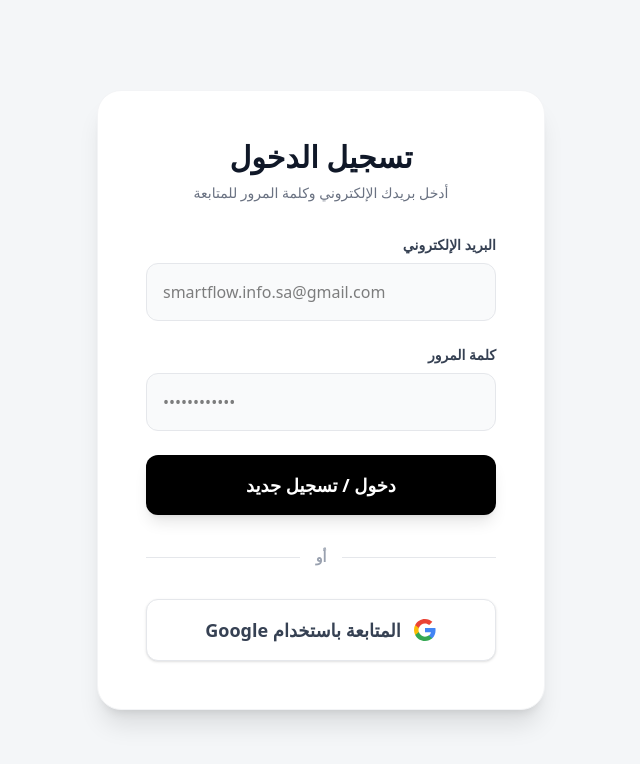
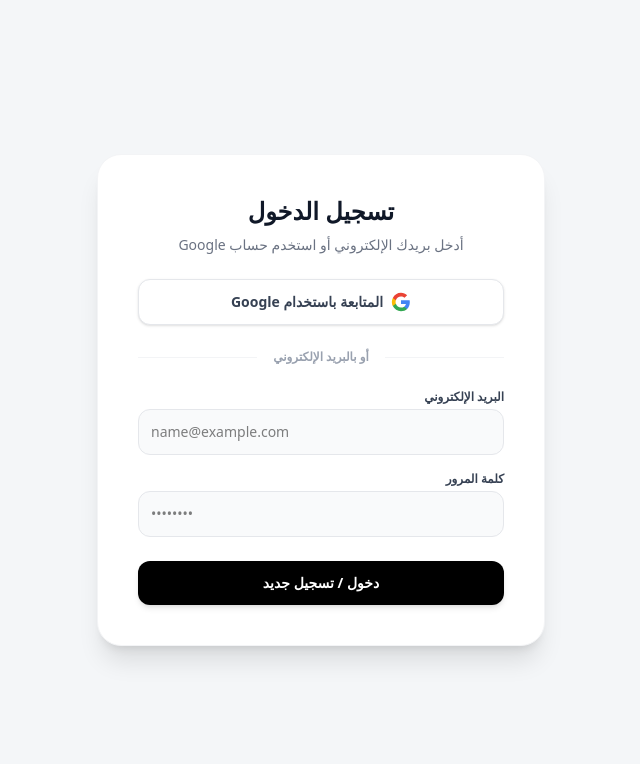
Before and after one commit to smartflowinfosa-sys/valet-saas., a Next.js app: page /login in a window 1280 px wide. Shown: the top 764 px of the page, without its empty margins (319-959 px from the left). Built offline with nearby package versions, Linux system fonts and the light colour scheme; no server answers.

Commit message:
Fix Super Admin routing block, add admin sidebar, and move Google button to top

```diff
--- a/src/app/(auth)/login/page.tsx
+++ b/src/app/(auth)/login/page.tsx
@@ -13,24 +13,15 @@
   const router = useRouter();
   const supabase = createClient();
 
-  // 1. الدخول أو التسجيل عبر الإيميل وكلمة المرور
   const handleEmailAuth = async (e: React.FormEvent) => {
     e.preventDefault();
     setLoading(true);
     setMessage({ type: '', text: '' });
 
-    // محاولة تسجيل الدخول أولاً
-    const { data: signInData, error: signInError } = await supabase.auth.signInWithPassword({
-      email,
-      password
-    });
+    const { data: signInData, error: signInError } = await supabase.auth.signInWithPassword({ email, password });
 
     if (signInError && signInError.message.includes('Invalid login credentials')) {
-      // إذا لم ينجح الدخول، نحاول إنشاء حساب جديد
-      const { data: signUpData, error: signUpError } = await supabase.auth.signUp({
-        email,
-        password
-      });
+      const { data: signUpData, error: signUpError } = await supabase.auth.signUp({ email, password });
 
       if (signUpError) {
         if (signUpError.message.includes('User already registered')) {
@@ -39,36 +30,25 @@
           setMessage({ type: 'error', text: signUpError.message });
         }
       } else {
-        // ✨ نجاح التسجيل لأول مرة
         setMessage({ type: 'success', text: 'تم التسجيل بانتظار تفعيل الحساب وتصل رسالة عالايميل بذلك' });
       }
     } else if (signInError) {
       setMessage({ type: 'error', text: 'حدث خطأ غير متوقع، حاول مرة أخرى.' });
     } else {
-      // ✨ نجاح تسجيل الدخول
       setMessage({ type: 'success', text: 'تم الدخول بنجاح! جاري التوجيه...' });
-
-      // التوجيه الذكي للمالك أو التاجر (شملت الكلمتين لتجنب أي خطأ إملائي)
       const isAdmin = email.toLowerCase() === 'samrtflow.info.sa@gmail.com' || email.toLowerCase() === 'smartflow.info.sa@gmail.com';
-      if (isAdmin) {
-        router.push('/dashboard/admin');
-      } else {
-        router.push('/dashboard');
-      }
+      router.push(isAdmin ? '/dashboard/admin' : '/dashboard');
     }
     setLoading(false);
   };
 
-  // 2. الدخول بواسطة جوجل (Google OAuth)
   const handleGoogleLogin = async () => {
     setGoogleLoading(true);
     setMessage({ type: '', text: '' });
 
     const { error } = await supabase.auth.signInWithOAuth({
       provider: 'google',
-      options: {
-        redirectTo: `${window.location.origin}/dashboard`,
-      },
+      options: { redirectTo: `${window.location.origin}/dashboard` },
     });
 
     if (error) {
@@ -79,66 +59,26 @@
 
   return (
     <div className="min-h-screen flex items-center justify-center bg-[#f4f6f8] p-4" dir="rtl">
-      <div className="bg-white p-8 md:p-12 rounded-3xl shadow-xl w-full max-w-md border border-gray-100">
+      <div className="bg-white p-8 md:p-10 rounded-3xl shadow-xl w-full max-w-md border border-gray-100">
 
-        <div className="text-center mb-8">
-          <h1 className="text-3xl font-extrabold text-gray-900 mb-2">تسجيل الدخول</h1>
-          <p className="text-gray-500 text-sm">أدخل بريدك الإلكتروني وكلمة المرور للمتابعة</p>
+        <div className="text-center mb-6">
+          <h1 className="text-2xl font-extrabold text-gray-900 mb-2">تسجيل الدخول</h1>
+          <p className="text-gray-500 text-sm">أدخل بريدك الإلكتروني أو استخدم حساب Google</p>
         </div>
 
         {message.text && (
-          <div className={`p-4 mb-6 rounded-xl font-bold text-sm text-center ${message.type === 'success' ? 'bg-green-100 text-green-800' : 'bg-red-100 text-red-800'}`}>
+          <div className={`p-3 mb-4 rounded-xl font-bold text-xs text-center ${message.type === 'success' ? 'bg-green-100 text-green-800' : 'bg-red-100 text-red-800'}`}>
             {message.text}
           </div>
         )}
 
-        <form onSubmit={handleEmailAuth} className="space-y-6">
-          <div>
-            <label className="block text-sm font-bold text-gray-700 mb-2">البريد الإلكتروني</label>
-            <input
-              type="email"
-              required
-              value={email}
-              onChange={e => setEmail(e.target.value)}
-              className="w-full p-4 bg-gray-50 border border-gray-200 rounded-xl outline-none focus:ring-2 focus:ring-[#b89742] text-left"
-              dir="ltr"
-              placeholder="smartflow.info.sa@gmail.com"
-            />
-          </div>
-
-          <div>
-            <label className="block text-sm font-bold text-gray-700 mb-2">كلمة المرور</label>
-            <input
-              type="password"
-              required
-              value={password}
-              onChange={e => setPassword(e.target.value)}
-              className="w-full p-4 bg-gray-50 border border-gray-200 rounded-xl outline-none focus:ring-2 focus:ring-[#b89742] text-left"
-              dir="ltr"
-              placeholder="••••••••••••"
-            />
-          </div>
-
-          <button
-            type="submit"
-            disabled={loading || googleLoading}
-            className="w-full bg-black text-white p-4 rounded-xl hover:bg-gray-800 transition-all font-bold text-lg disabled:opacity-50 shadow-lg"
-          >
-            {loading ? 'جاري التحقق...' : 'دخول / تسجيل جديد'}
-          </button>
-        </form>
-
-        <div className="mt-8 relative flex items-center justify-center">
-          <div className="border-t border-gray-200 w-full absolute"></div>
-          <span className="bg-white px-4 text-sm text-gray-400 relative font-bold">أو</span>
-        </div>
-
+        {/* زر جوجل أصبح في الأعلى وبتصميم أصغر */}
         <button
           onClick={handleGoogleLogin}
           disabled={loading || googleLoading}
-          className="mt-8 w-full bg-white text-gray-700 p-4 rounded-xl hover:bg-gray-50 transition-all font-bold text-lg border border-gray-200 flex items-center justify-center gap-3 shadow-sm disabled:opacity-50"
+          className="w-full bg-white text-gray-700 p-3 rounded-xl hover:bg-gray-50 transition-all font-bold text-sm border border-gray-200 flex items-center justify-center gap-2 shadow-sm disabled:opacity-50"
         >
-          <svg className="w-6 h-6" viewBox="0 0 24 24">
+          <svg className="w-5 h-5" viewBox="0 0 24 24">
             <path fill="#4285F4" d="M22.56 12.25c0-.78-.07-1.53-.2-2.25H12v4.26h5.92c-.26 1.37-1.04 2.53-2.21 3.31v2.77h3.57c2.08-1.92 3.28-4.74 3.28-8.09z"/>
             <path fill="#34A853" d="M12 23c2.97 0 5.46-.98 7.28-2.66l-3.57-2.77c-.98.66-2.23 1.06-3.71 1.06-2.86 0-5.29-1.93-6.16-4.53H2.18v2.84C3.99 20.53 7.7 23 12 23z"/>
             <path fill="#FBBC05" d="M5.84 14.09c-.22-.66-.35-1.36-.35-2.09s.13-1.43.35-2.09V7.07H2.18C1.43 8.55 1 10.22 1 12s.43 3.45 1.18 4.93l2.85-2.22.81-.62z"/>
@@ -147,6 +87,48 @@
           {googleLoading ? 'جاري التحويل...' : 'المتابعة باستخدام Google'}
         </button>
 
+        <div className="my-6 relative flex items-center justify-center">
+          <div className="border-t border-gray-100 w-full absolute"></div>
+          <span className="bg-white px-4 text-xs text-gray-400 relative font-bold">أو بالبريد الإلكتروني</span>
+        </div>
+
+        {/* نموذج الإيميل مصغر قليلاً */}
+        <form onSubmit={handleEmailAuth} className="space-y-4">
+          <div>
+            <label className="block text-xs font-bold text-gray-700 mb-1">البريد الإلكتروني</label>
+            <input
+              type="email"
+              required
+              value={email}
+              onChange={e => setEmail(e.target.value)}
+              className="w-full p-3 bg-gray-50 border border-gray-200 rounded-xl outline-none focus:ring-2 focus:ring-[#b89742] text-left text-sm"
+              dir="ltr"
+              placeholder="name@example.com"
+            />
+          </div>
+
+          <div>
+            <label className="block text-xs font-bold text-gray-700 mb-1">كلمة المرور</label>
+            <input
+              type="password"
+              required
+              value={password}
+              onChange={e => setPassword(e.target.value)}
+              className="w-full p-3 bg-gray-50 border border-gray-200 rounded-xl outline-none focus:ring-2 focus:ring-[#b89742] text-left text-sm"
+              dir="ltr"
+              placeholder="••••••••"
+            />
+          </div>
+
+          <button
+            type="submit"
+            disabled={loading || googleLoading}
+            className="w-full mt-2 bg-black text-white p-3 rounded-xl hover:bg-gray-800 transition-all font-bold text-sm disabled:opacity-50 shadow-md"
+          >
+            {loading ? 'جاري التحقق...' : 'دخول / تسجيل جديد'}
+          </button>
+        </form>
+
       </div>
     </div>
   );
```
Also changed, not shown: src/app/(dashboard)/layout.tsx (+41 -23 lines).
